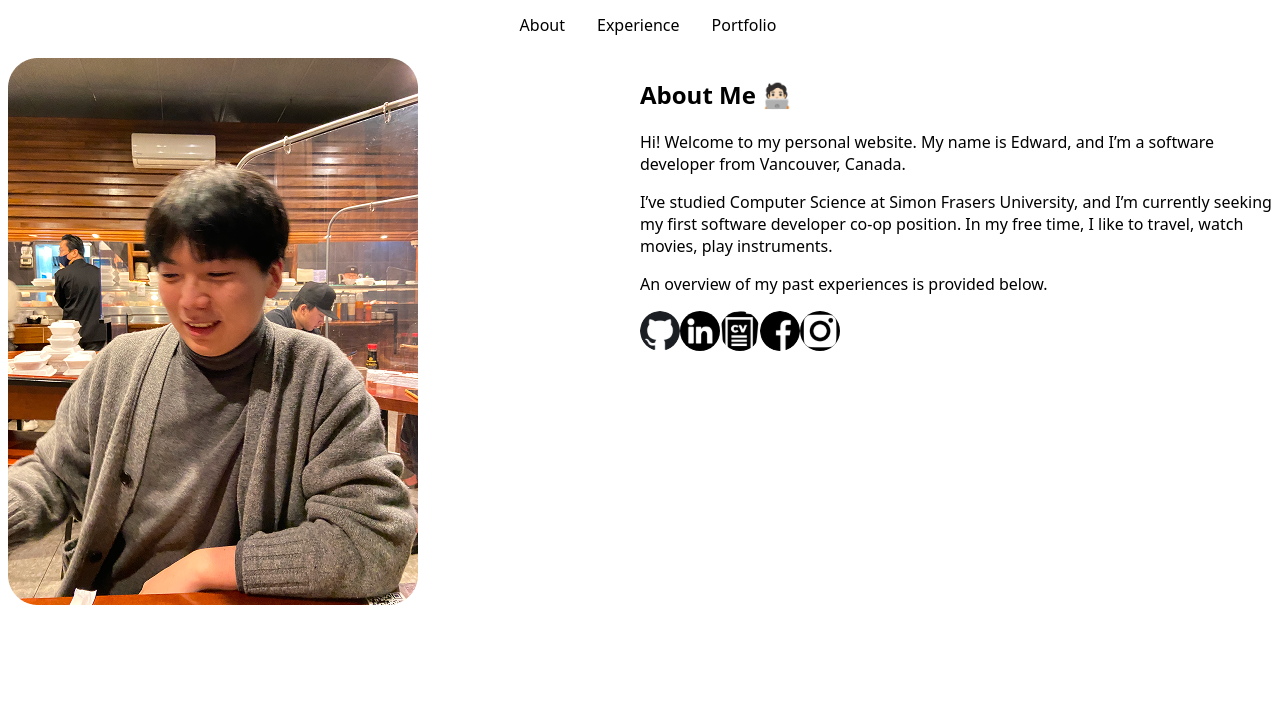
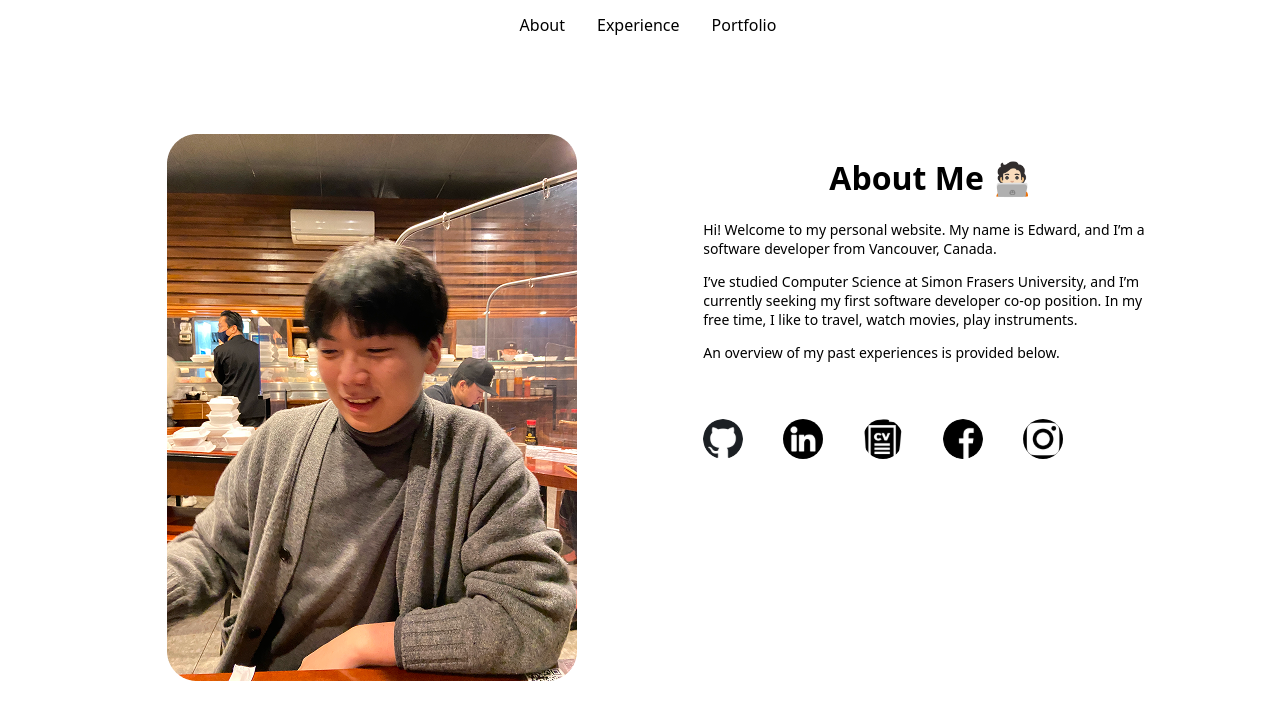
Before and after one commit to euidml/euidml.github.io, a React (Create React App) app: page / in a window 1280 px wide. Shown: the top 720 px of the page. Built offline with nearby package versions, Linux system fonts and the light colour scheme.

Commit message:
added magins/paddings of contents in About Me #8

```diff
--- a/src/About/About.css
+++ b/src/About/About.css
@@ -1,13 +1,36 @@
 #about_me {
-    padding-top: 50px;
+    padding-top: 10%;
     width: 100%; /* Full width */
     display: flex;
 }
 #profile_picture {
     width: 50%;
+    margin-right: 5%;
+}
+#profile_picture img {
+    float: right;
 }
 #biography {
     width: 50%;
     display: block;
     justify-content: center;
+    margin-left: 5%;
 }
+#biography h1{
+    justify-self: center;
+    margin-right: 20%;
+}
+#biography p{
+    margin-right: 20%;
+    font-size:14px;
+}
+#tech_stacks {
+    margin-right: 20%;
+}
+#external_links {
+    margin-right: 20%;
+    margin-top: 10%;
+}
+#external_links a{
+    margin-right: 40px;
+}
--- a/src/About/About.js
+++ b/src/About/About.js
@@ -39,7 +39,7 @@ function About(){
                     <img src={profile} />
                 </div>
                 <div id="biography">
-                    <h2> About Me 🧑🏻‍💻 </h2>
+                    <h1> About Me 🧑🏻‍💻 </h1>
                     {
                         description.map((el) => (
                             <p key={el}>{el}</p>
```
